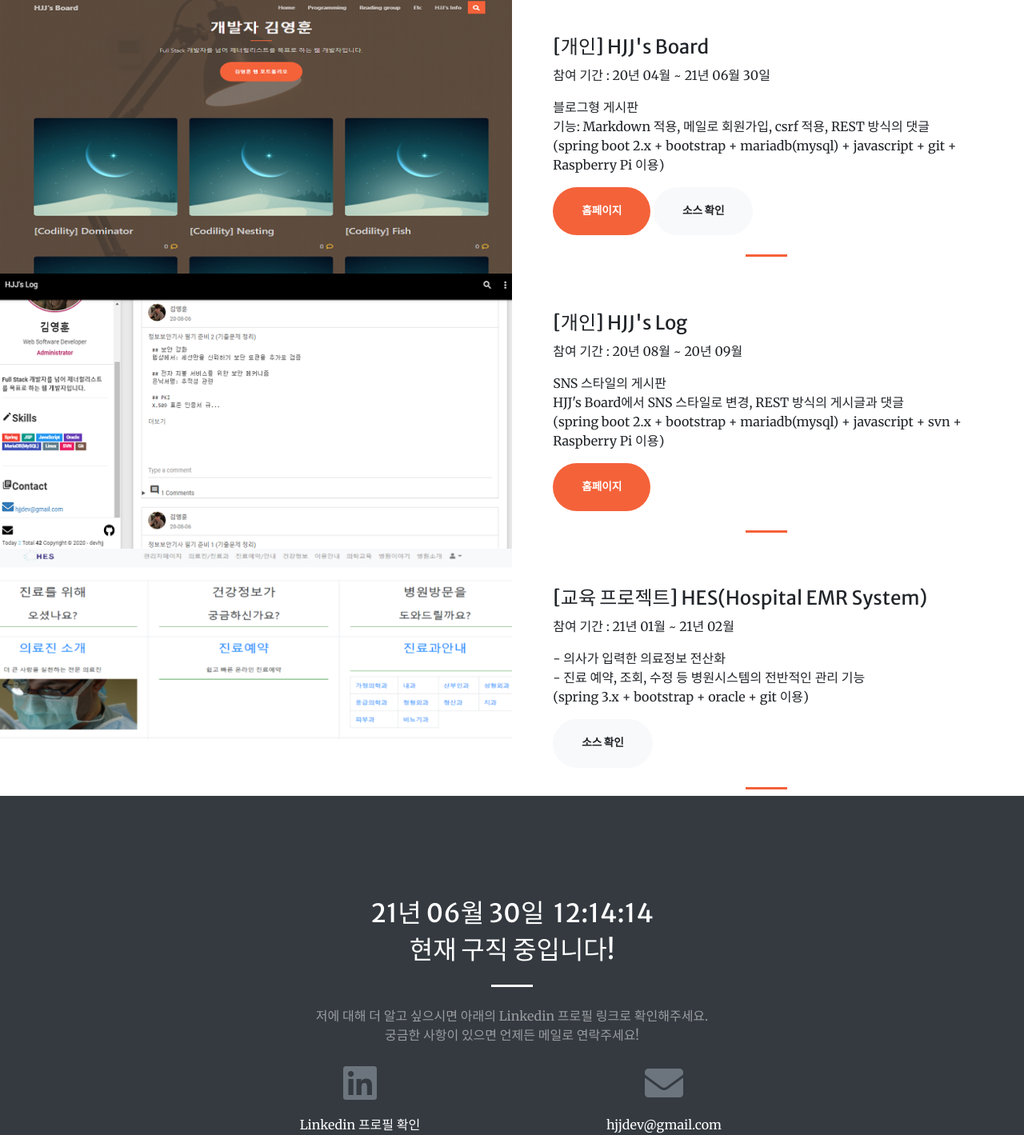
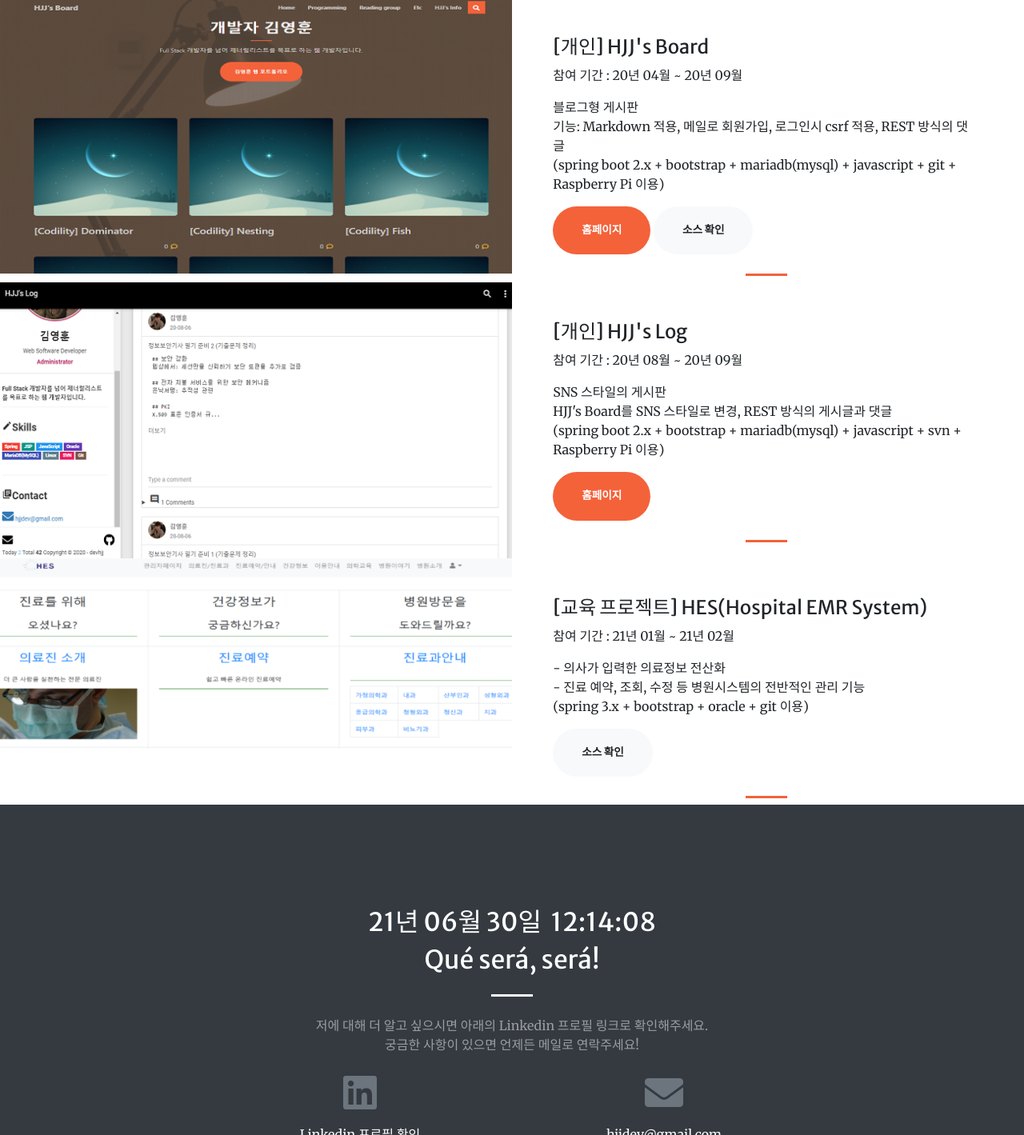
Before and after one commit to devhjj/devhjj.github.io, a website with bundled scripts: page index.html in a window 1280 px wide. Shown: the part 2608-4027 px from the top of the page at 80% size. Built offline with nearby package versions, Linux system fonts and the light colour scheme.

Commit message:
Update index.html

```diff
--- a/index.html
+++ b/index.html
@@ -196,11 +196,11 @@
         <div class="col-lg-5 col-sm-5" style="margin-left:4%;margin-right:4%">
 			<div class="mt-5">
 				<h3 class="h4 mb-2">[개인] HJJ's Board</h3>
-				<p>참여 기간 : 20년 04월 ~ <span id="nowDate"></span></p>
+				<p>참여 기간 : 20년 04월 ~ 20년 09월</p>
 				<p>블로그형 게시판
-				<br>기능: Markdown 적용, 메일로 회원가입, csrf 적용, REST 방식의 댓글
+				<br>기능: Markdown 적용, 메일로 회원가입, 로그인시 csrf 적용, REST 방식의 댓글
 				<br>(spring boot 2.x + bootstrap + mariadb(mysql) + javascript + git + Raspberry Pi 이용)</p>
-				<p class="btn btn-primary btn-xl js-scroll-trigger" onClick="openWin('http://devhjj.ga')">홈페이지</p>
+				<p class="btn btn-primary btn-xl js-scroll-trigger" onClick="openWin('http://devhjj.kro.kr')">홈페이지</p>
 				<p class="btn btn-light btn-xl js-scroll-trigger" onClick="openWin('https://github.com/devhjj/hjjsboard')">소스 확인</a>
 			</div>
 			<hr class="divider my-2"></hr>
@@ -223,7 +223,7 @@
 				<h3 class="h4 mb-2">[개인] HJJ's Log</h3>
 				<p>참여 기간 : 20년 08월 ~ 20년 09월</p>
 				<p>SNS 스타일의 게시판
-				<br>HJJ's Board에서 SNS 스타일로 변경, REST 방식의 게시글과 댓글
+				<br>HJJ's Board를 SNS 스타일로 변경, REST 방식의 게시글과 댓글
 				<br>(spring boot 2.x + bootstrap + mariadb(mysql) + javascript + svn + Raspberry Pi 이용)</p>
 				<p class="btn btn-primary btn-xl js-scroll-trigger" onClick="openWin('http://112.212.106.123:9999/log')">홈페이지</p>
 			</div>
@@ -262,7 +262,7 @@
       <div class="row justify-content-center">
         <div class="col-lg-8 text-center">
           <h2 class="text-white mt-0" id="nowTimes"></h2>
-          <h2 class="text-white mt-0">현재 구직 중입니다!</h2>
+          <h2 class="text-white mt-0">Qué será, será!</h2>
           <hr class="divider light my-4">
           <p class="text-white-50 mb-4">저에 대해 더 알고 싶으시면 아래의 Linkedin 프로필 링크로 확인해주세요.<br>궁금한 사항이 있으면 언제든 메일로 연락주세요!</p>
         </div>
```
